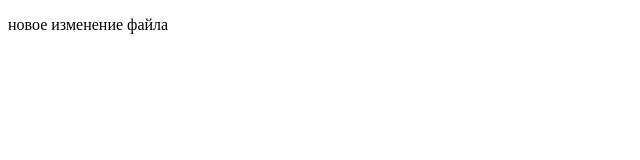
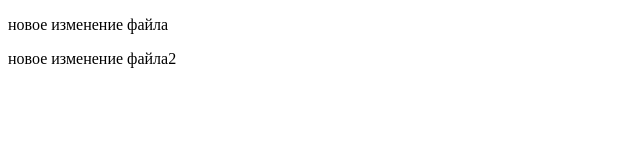
Before and after one commit to DimaGL2007/site, a plain HTML site: page index.html in a window 1280 px wide. Shown: the whole page, without its empty margins (0-640 px from the left). Drawn offline with Linux system fonts and the light colour scheme.

Commit message:
second commit

```diff
--- a/index.html
+++ b/index.html
@@ -6,5 +6,6 @@
 </head>
 <body>
 	<p>новое изменение файла</p>
+	<p>новое изменение файла2</p>
 </body>
 </html>
```
